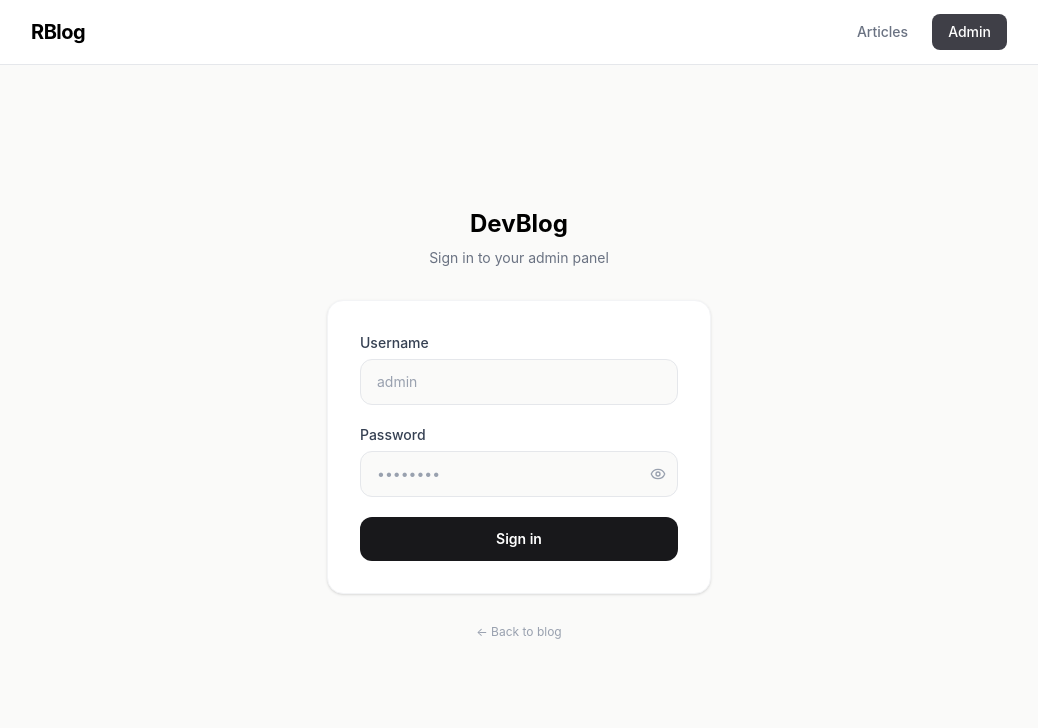
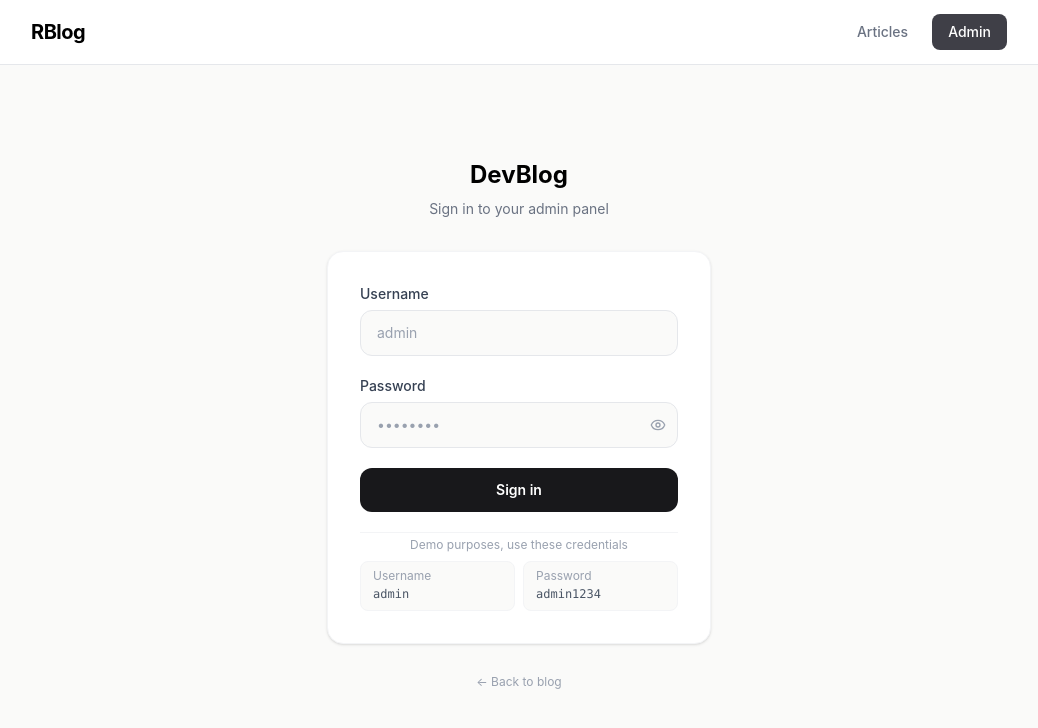
Before and after one commit to NyiWaiYanHtoon/blog-fe, a React (Vite) app: page /login in a window 1280 px wide. Shown: the top 728 px of the page, without its empty margins (121-1159 px from the left). Built offline with nearby package versions, Linux system fonts and the light colour scheme.

Commit message:
add informative messages for demo purposes

```diff
--- a/src/pages/BlogListPage.jsx
+++ b/src/pages/BlogListPage.jsx
@@ -68,6 +68,9 @@ export default function BlogListPage() {
         {loading ? (
           <div className="flex justify-center py-20">
             <Loader2 className="w-6 h-6 animate-spin text-gray-400" />
+            <span className="text-sm text-gray-500">
+              Waking up the server — this takes a few seconds on first load
+            </span>
           </div>
         ) : (
           <BlogList blogs={blogs} />
--- a/src/pages/LoginPage.jsx
+++ b/src/pages/LoginPage.jsx
@@ -88,6 +88,31 @@ export default function LoginPage() {
             >
               Sign in
             </button>
+            {/* Add this right before the closing </form> tag, after the Sign in button */}
+
+            <div className="pt-1 border-t border-gray-100">
+              <p className="text-xs text-gray-400 text-center mb-2">
+                Demo purposes, use these credentials
+              </p>
+              <div className="flex gap-2 text-xs">
+                <div className="flex-1 bg-stone-50 border border-gray-100 rounded-lg px-3 py-2">
+                  <span className="text-gray-400 block leading-none mb-1">
+                    Username
+                  </span>
+                  <span className="font-mono text-gray-600 font-medium">
+                    admin
+                  </span>
+                </div>
+                <div className="flex-1 bg-stone-50 border border-gray-100 rounded-lg px-3 py-2">
+                  <span className="text-gray-400 block leading-none mb-1">
+                    Password
+                  </span>
+                  <span className="font-mono text-gray-600 font-medium">
+                    admin1234
+                  </span>
+                </div>
+              </div>
+            </div>
           </form>
         </div>
 
```
Also changed, not shown: 1 other file (tests, documents, lock files or other folders).
